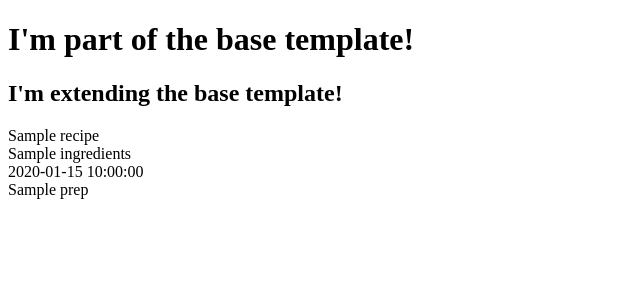
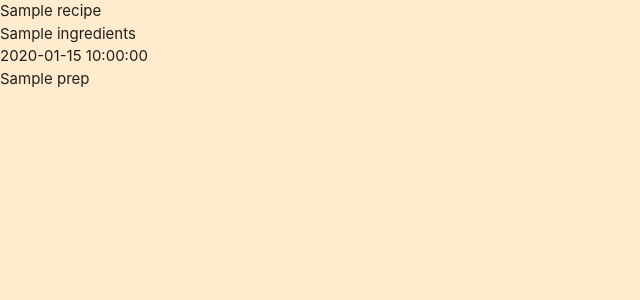
Before and after one commit to Code-Institute-Submissions/alex-1134-recipes_MayResub, a Flask app: page / in a window 1280 px wide. Shown: the top 300 px of the page, without its empty margins (0-640 px from the left). Run offline with Flask 2, Linux system fonts and the light colour scheme; a database or web service that is not in the repository returns one stand-in record (values such as "Sample title"); some libraries are stand-ins or nearby versions.

Commit message:
Add Materialize and static files

```diff
--- /dev/null
+++ b/static/css/style.css
@@ -0,0 +1,3 @@
+body {
+    background-color: blanchedalmond;
+}
--- a/templates/base.html
+++ b/templates/base.html
@@ -4,14 +4,27 @@
     <meta charset="UTF-8">
     <meta http-equiv="X-UA-Compatible" content="IE=edge">
     <meta name="viewport" content="width=device-width, initial-scale=1.0">
+    <link rel="stylesheet" href="https://cdnjs.cloudflare.com/ajax/libs/font-awesome/6.0.0-beta2/css/all.min.css"
+        integrity="sha512-YWzhKL2whUzgiheMoBFwW8CKV4qpHQAEuvilg9FAn5VJUDwKZZxkJNuGM4XkWuk94WCrrwslk8yWNGmY1EduTA=="
+        crossorigin="anonymous" referrerpolicy="no-referrer" />
+    <link rel="stylesheet" href="https://cdnjs.cloudflare.com/ajax/libs/materialize/1.0.0/css/materialize.min.css">
+    <link rel="stylesheet" href="{{ url_for('static', filename='css/style.css') }}" type="text/css">
+    {% block styles %}
+    {% endblock %}
     <title>Document</title>
 </head>
 <body>
 
-    <h1>I'm part of the base template!</h1>
     {% block content %}
     {% endblock %}
 
-
+    <script
+  src="https://code.jquery.com/jquery-3.6.0.min.js"
+  integrity="sha256-/xUj+3OJU5yExlq6GSYGSHk7tPXikynS7ogEvDej/m4="
+  crossorigin="anonymous"></script>
+    <script src="https://cdnjs.cloudflare.com/ajax/libs/materialize/1.0.0/js/materialize.min.js"></script>
+    <script src="{{ url_for('static', filename='js/script.js') }}"></script>
+    {% block scripts %}
+    {% endblock %}
 </body>
 </html>
--- a/templates/recipes.html
+++ b/templates/recipes.html
@@ -1,7 +1,5 @@
 {% extends "base.html" %}
 {% block content %}
-
-<h2>I'm extending the base template!</h2>
 
     {% for recipe in recipes %}
         {{ recipe.recipe_name }}<br>
```
Also changed, not shown: static/js/script.js (added).
